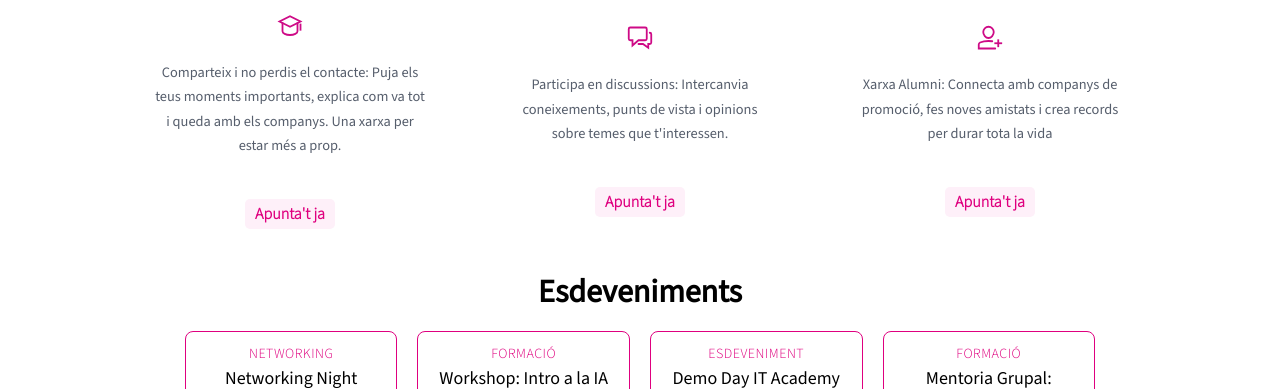
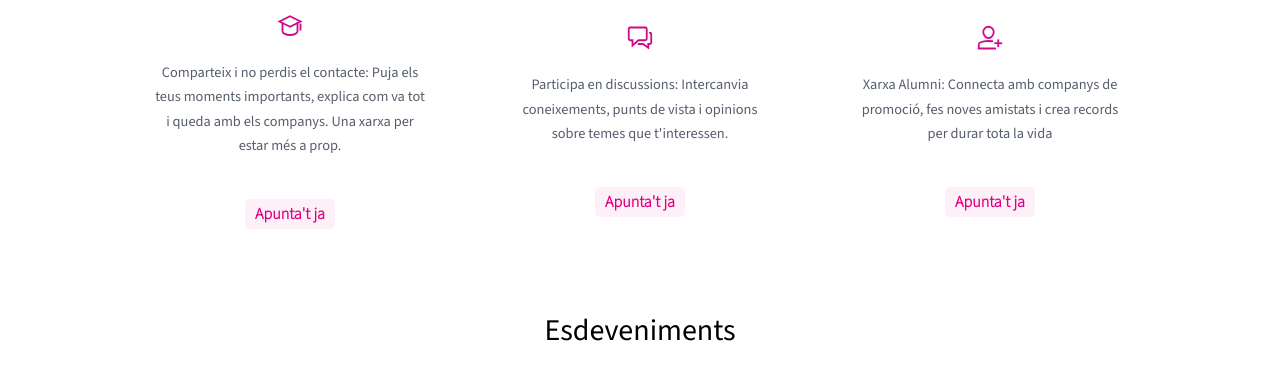
Before and after one commit to bertagonzalezgu/PROJECT-01--ITALUMNI, a website built with Vite: page index.html in a window 1280 px wide. Shown: the part 1145-1534 px from the top of the page. Built offline with nearby package versions, Linux system fonts and the light colour scheme; files whose address does not match are found by name.

Commit message:
fix: Change styles in events

```diff
--- a/src/pages/home/home.css
+++ b/src/pages/home/home.css
@@ -56,9 +56,9 @@
 }
 
 .events-section__title{
-    font-size: 32px;
-    font-weight: 600;
-    margin-bottom: 16px;
+    font-size: 30px;
+    font-weight: 400;
+    margin: 40px 0px;
 }
 
 .events-list{
```
